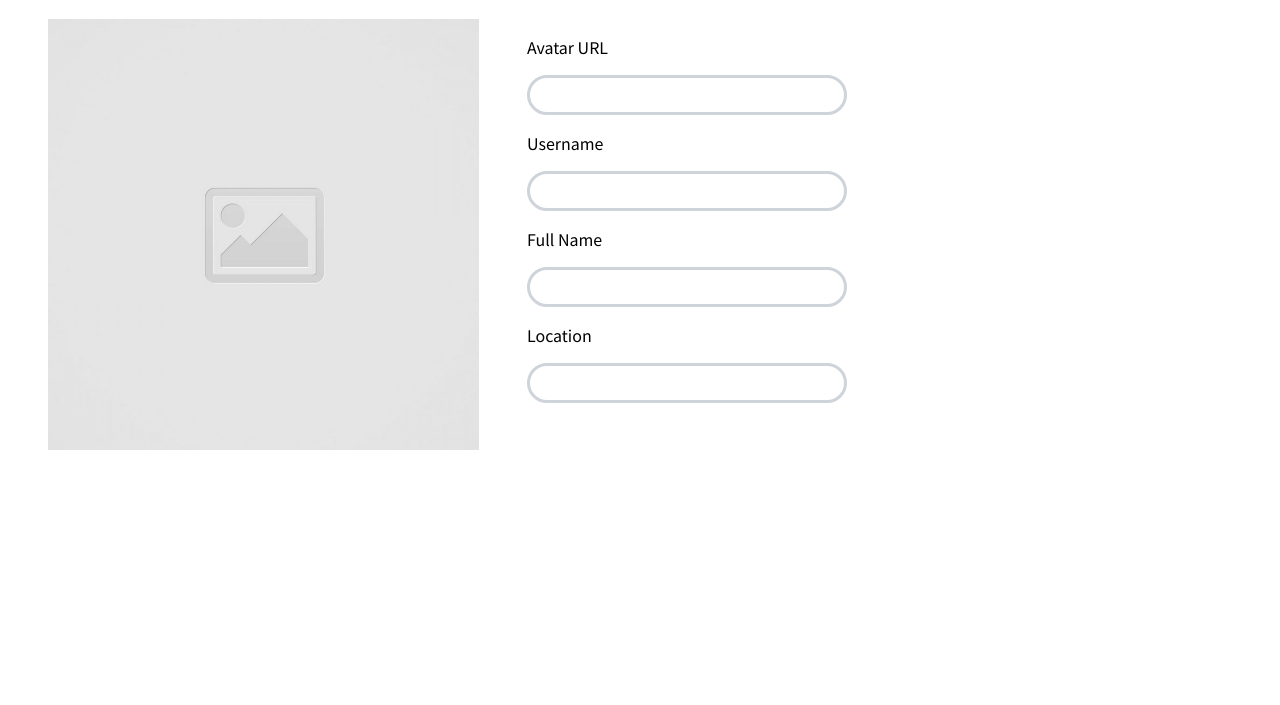
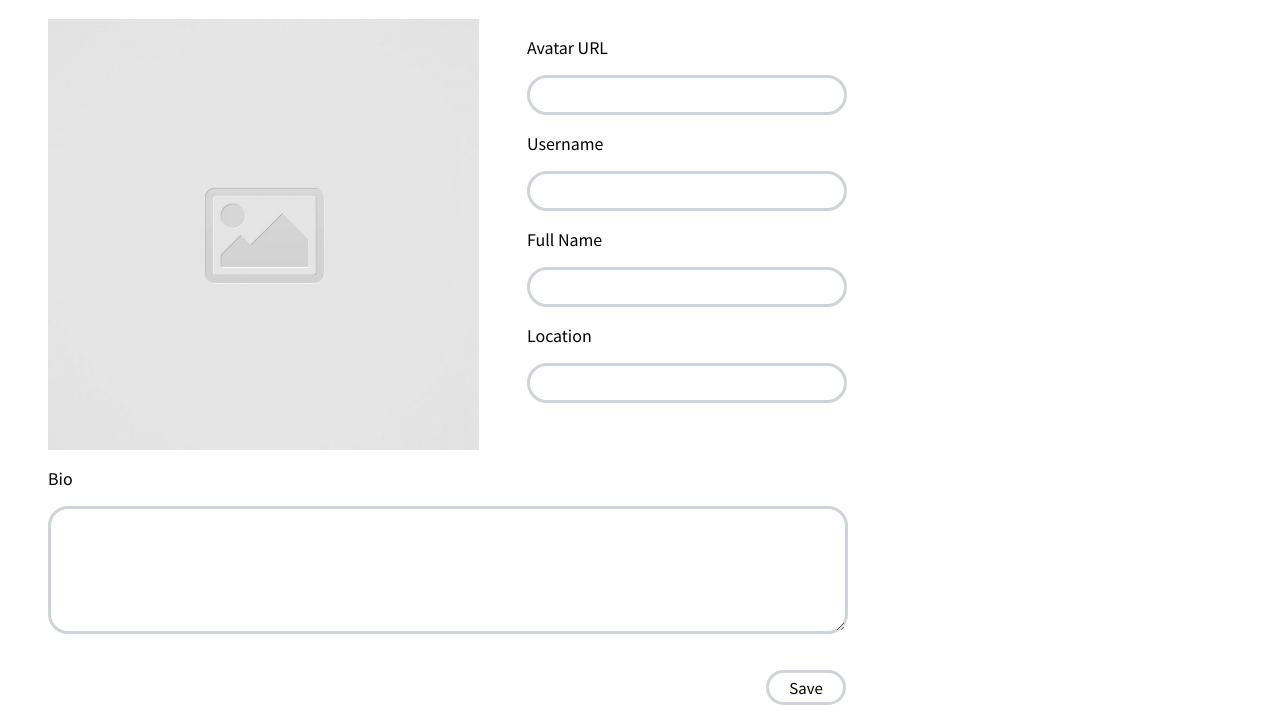
Before and after one commit to daniel-sungwon-lee/code-journal, a website: page index.html in a window 1280 px wide. Shown: the part 148-853 px from the top of the page. Before the commit the page ends 800 px from the top, so only its background shows below. Drawn offline with Linux system fonts and the light colour scheme.

Commit message:
completed until step 8 of issue #1

```diff
--- a/css/styles.css
+++ b/css/styles.css
@@ -13,7 +13,7 @@ h1 {
 }
 form {
   max-width: 862px;
-  max-height: 431px;
+  position: relative;
 }
 .row-half{
   display: flex;
@@ -49,3 +49,45 @@ p {
     margin: 0 auto;
   }
 }
+.row-full {
+  margin: 0 3rem;
+}
+textarea {
+  width: 50rem;
+  height: 8rem;
+  border-radius: 20px;
+  outline: none;
+  border: solid #CED4DA;
+  transition: box-shadow 0.5s ease
+}
+textarea:focus {
+  box-shadow: 0px 0px 20px lightgray;
+}
+@media screen and (max-width: 431px){
+  textarea{
+    width: 320px;
+  }
+}
+button{
+  position: absolute;
+  right: 0;
+  width: 5rem;
+  font-family: 'Noto Sans JP',sans-serif;
+  height: 35px;
+  background-color: white;
+  border: solid #CED4DA;
+  border-radius: 20px;
+  margin: 2rem 1rem;
+  cursor: pointer;
+  font-size: 15px;
+  outline: none;
+  transition: background-color 0.5s ease;
+}
+button:hover {
+  background-color: #CED4DA;
+}
+@media screen and (max-width: 431px){
+  button{
+    margin: 2rem 3rem;
+  }
+}
--- a/index.html
+++ b/index.html
@@ -27,16 +27,20 @@
           <input class="profile-image profile-image-full" type="image" src="./images/placeholder-image-square.jpg" name="profile-image">
           <div class="text-inputs text-inputs-full">
             <label for="avatar-url"><p>Avatar URL</p></label>
-            <input class="text" type="text" name="avatarUrl" id="avatar-url">
+            <input class="text" type="text" name="avatarUrl" id="avatar-url" required>
             <label for="username"><p>Username</p></label>
-            <input class="text" type="text" name="username" id="username">
+            <input class="text" type="text" name="username" id="username" required>
             <label for="full-name"><p>Full Name</p></label>
-            <input class="text" type="text" name="fullname" id="full-name">
+            <input class="text" type="text" name="fullName" id="full-name" required>
             <label for="location"><p>Location</p></label>
-            <input class="text" type="text" name="location" id="location">
+            <input class="text" type="text" name="location" id="location" required>
           </div>
         </div>
-
+        <div class="row-full">
+          <label for="bio"><p>Bio</p></label>
+          <textarea name="bio" id="bio" required></textarea>
+        </div>
+        <button type="submit">Save</button>
       </form>
     </div>
   </main>
```
